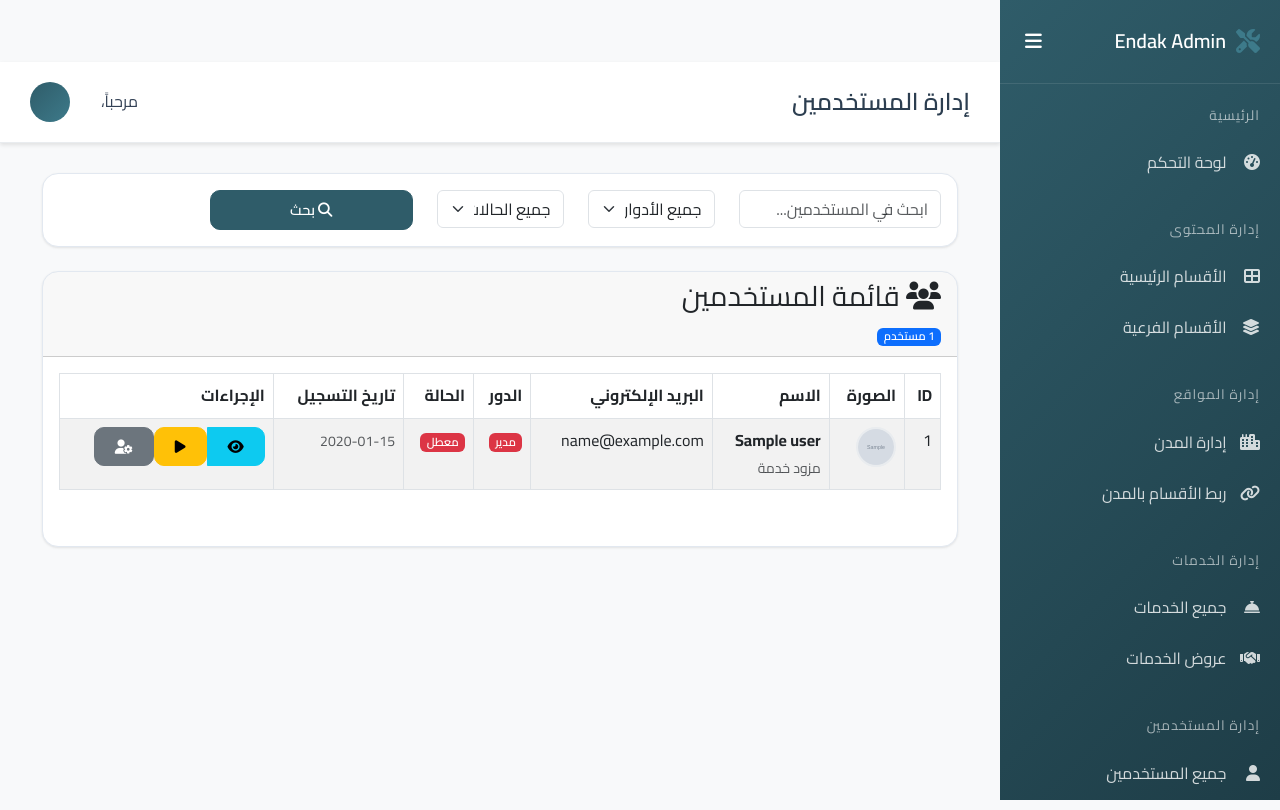
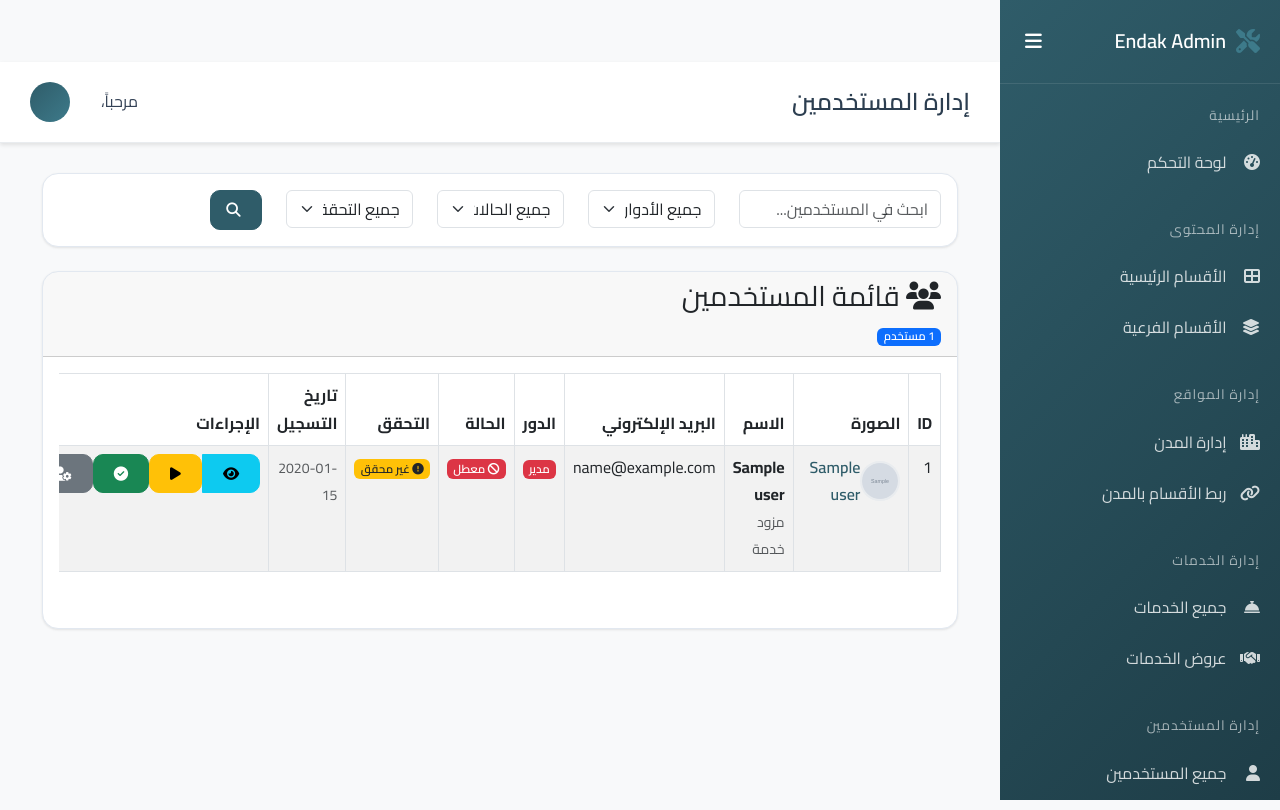
Before and after one commit to omar-bek/endak2, a Laravel app: template resources/views/admin/users/index.blade.php in a window 1280 px wide. Shown: the top 810 px of the page. Run offline with Laravel 12, Linux system fonts and the light colour scheme; the template is opened without the code that fills it: most values are stand-ins (such as "Sample title", 1, 10 or a date in 2020); grey boxes marked "Sample" are stand-in pictures; data that the repository does not hold is empty.

Commit message:
fix translation

```diff
--- a/resources/views/admin/users/index.blade.php
+++ b/resources/views/admin/users/index.blade.php
@@ -15,21 +15,28 @@
                 <div class="col-md-2">
                     <select name="role" class="form-select">
                         <option value="">جميع الأدوار</option>
-                        <option value="1" {{ request('role') == '1' ? 'selected' : '' }}>مدير</option>
-                        <option value="2" {{ request('role') == '2' ? 'selected' : '' }}>مستخدم عادي</option>
-                        <option value="3" {{ request('role') == '3' ? 'selected' : '' }}>مزود خدمة</option>
+                        <option value="admin" {{ request('role') == 'admin' ? 'selected' : '' }}>مدير</option>
+                        <option value="customer" {{ request('role') == 'customer' ? 'selected' : '' }}>مستخدم عادي</option>
+                        <option value="provider" {{ request('role') == 'provider' ? 'selected' : '' }}>مزود خدمة</option>
                     </select>
                 </div>
                 <div class="col-md-2">
                     <select name="status" class="form-select">
                         <option value="">جميع الحالات</option>
-                        <option value="1" {{ request('status') == '1' ? 'selected' : '' }}>نشط</option>
+                        <option value="1" {{ request('status') == '1' ? 'selected' : '' }}>مفعل</option>
                         <option value="0" {{ request('status') == '0' ? 'selected' : '' }}>معطل</option>
                     </select>
                 </div>
-                <div class="col-md-3">
+                <div class="col-md-2">
+                    <select name="verified" class="form-select">
+                        <option value="">جميع التحققات</option>
+                        <option value="1" {{ request('verified') == '1' ? 'selected' : '' }}>محقق</option>
+                        <option value="0" {{ request('verified') == '0' ? 'selected' : '' }}>غير محقق</option>
+                    </select>
+                </div>
+                <div class="col-md-1">
                     <button type="submit" class="btn btn-primary w-100">
-                        <i class="fas fa-search"></i> بحث
+                        <i class="fas fa-search"></i>
                     </button>
                 </div>
             </form>
@@ -55,6 +62,7 @@
                             <th>البريد الإلكتروني</th>
                             <th>الدور</th>
                             <th>الحالة</th>
+                            <th>التحقق</th>
                             <th>تاريخ التسجيل</th>
                             <th>الإجراءات</th>
                         </tr>
@@ -84,9 +92,20 @@
                             </td>
                             <td>
                                 @if($user->is_active)
-                                    <span class="badge bg-success">نشط</span>
+                                    <span class="badge bg-success"><i class="fas fa-check"></i> مفعل</span>
                                 @else
-                                    <span class="badge bg-danger">معطل</span>
+                                    <span class="badge bg-danger"><i class="fas fa-ban"></i> معطل</span>
+                                @endif
+                            </td>
+                            <td>
+                                @if($user->hasVerifiedEmail())
+                                    <span class="badge bg-success" title="تم التحقق في {{ $user->email_verified_at->format('Y-m-d H:i') }}">
+                                        <i class="fas fa-check-circle"></i> محقق
+                                    </span>
+                                @else
+                                    <span class="badge bg-warning text-dark">
+                                        <i class="fas fa-exclamation-circle"></i> غير محقق
+                                    </span>
                                 @endif
                             </td>
                             <td>
@@ -100,8 +119,15 @@
                                     <form action="{{ route('admin.users.toggle-status', $user->id) }}" method="POST" style="display:inline-block">
                                         @csrf
                                         @method('PATCH')
-                                        <button type="submit" class="btn btn-warning" title="{{ $user->is_active ? 'تعطيل' : 'تفعيل' }}">
+                                        <button type="submit" class="btn btn-warning" title="{{ $user->is_active ? 'تعطيل الحساب' : 'تفعيل الحساب' }}">
                                             <i class="fas fa-{{ $user->is_active ? 'pause' : 'play' }}"></i>
+                                        </button>
+                                    </form>
+                                    <form action="{{ route('admin.users.toggle-verification', $user->id) }}" method="POST" style="display:inline-block" onsubmit="return confirm('{{ $user->hasVerifiedEmail() ? 'هل تريد إلغاء توثيق هذا الحساب؟' : 'هل تريد توثيق هذا الحساب يدوياً؟' }}');">
+                                        @csrf
+                                        @method('PATCH')
+                                        <button type="submit" class="btn {{ $user->hasVerifiedEmail() ? 'btn-outline-danger' : 'btn-success' }}" title="{{ $user->hasVerifiedEmail() ? 'إلغاء التوثيق' : 'توثيق الحساب' }}">
+                                            <i class="fas fa-{{ $user->hasVerifiedEmail() ? 'times-circle' : 'check-circle' }}"></i>
                                         </button>
                                     </form>
                                     @if($user->id !== auth()->id())
@@ -118,7 +144,7 @@
                         </tr>
                         @empty
                         <tr>
-                            <td colspan="8" class="text-center py-4">
+                            <td colspan="9" class="text-center py-4">
                                 <i class="fas fa-users text-muted" style="font-size: 3rem;"></i>
                                 <h5 class="mt-3 text-muted">لا يوجد مستخدمين</h5>
                                 <p class="text-muted">لم يتم تسجيل أي مستخدمين بعد</p>
--- a/resources/views/auth/verify-email.blade.php
+++ b/resources/views/auth/verify-email.blade.php
@@ -44,6 +44,12 @@
                             <strong>قبل المتابعة، يرجى التحقق من بريدك الإلكتروني للحصول على رابط التحقق.</strong>
                             <br>
                             إذا لم تستلم البريد الإلكتروني، اضغط على الزر أدناه لإعادة الإرسال.
+                        </div>
+
+                        <!-- Wrong Email Warning -->
+                        <div class="alert alert-danger">
+                            <i class="fas fa-exclamation-triangle me-2"></i>
+                            <strong>تنبيه:</strong> إذا كان البريد الإلكتروني الذي سجلت به خاطئاً أو لا تملكه، فلن يتم توثيق حسابك ولن تستطيع الدخول إلى الموقع. يرجى تسجيل الخروج وإعادة التسجيل ببريد إلكتروني صحيح.
                         </div>
 
                         <!-- Resend Form -->
--- a/routes/web.php
+++ b/routes/web.php
@@ -201,6 +201,7 @@
     Route::get('/users', [App\Http\Controllers\Admin\UserController::class, 'index'])->name('users.index');
     Route::get('/users/{user}', [App\Http\Controllers\Admin\UserController::class, 'show'])->name('users.show');
     Route::patch('/users/{user}/toggle-status', [App\Http\Controllers\Admin\UserController::class, 'toggleStatus'])->name('users.toggle-status');
+    Route::patch('/users/{user}/toggle-verification', [App\Http\Controllers\Admin\UserController::class, 'toggleVerification'])->name('users.toggle-verification');
     Route::patch('/users/{user}/toggle-role', [App\Http\Controllers\Admin\UserController::class, 'toggleRole'])->name('users.toggle-role');
 
     // إدارة مزودي الخدمات
```
Also changed, not shown: app/Http/Controllers/Admin/UserController.php (+25 -0 lines), app/Http/Controllers/AuthController.php (+7 -4 lines), database/migrations/2026_04_07_000001_add_video_type_to_category_fields_table.php (added).
